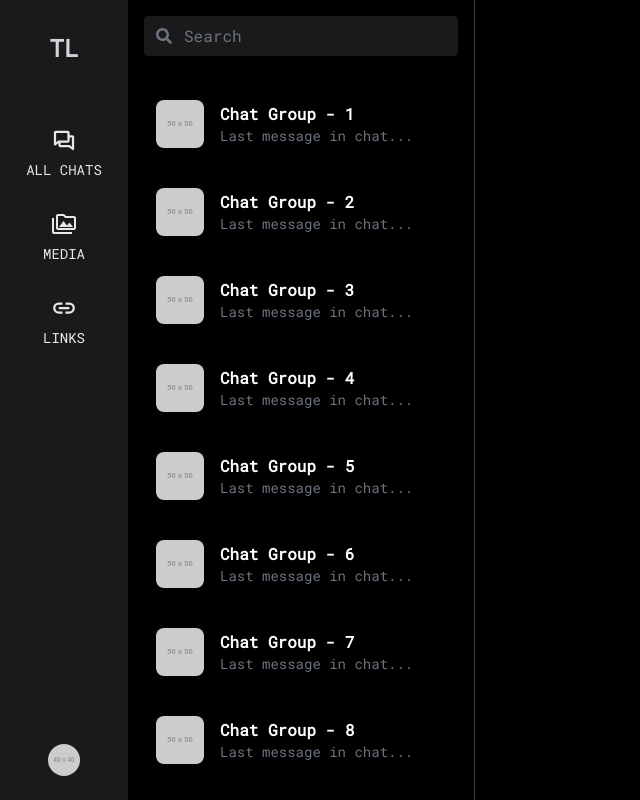
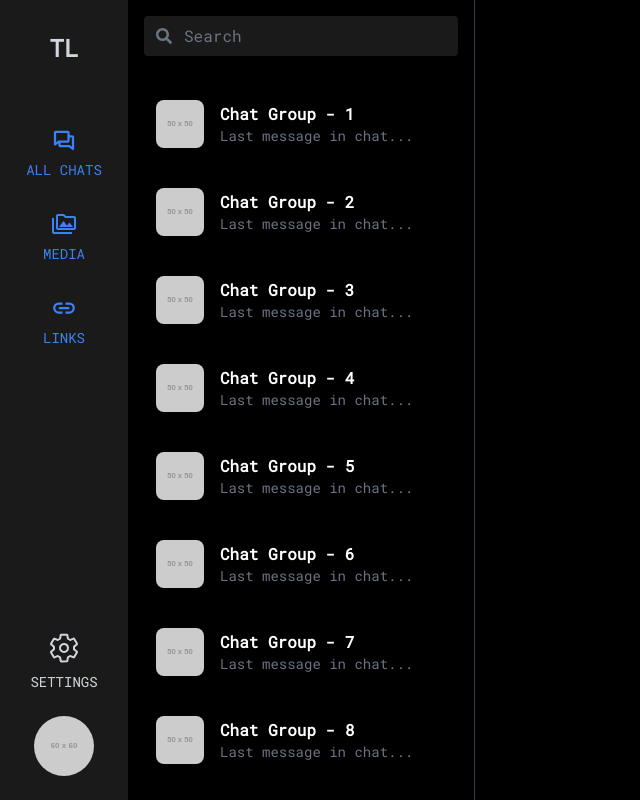
Before and after one commit to InternLay-HG/TEAM_IOSTREAM, a React (Create React App) app in the folder annonify-web/: page / in a window 1280 px wide. Shown: the whole page, without its empty margins (0-640 px from the left). Built offline with nearby package versions, Linux system fonts and the light colour scheme.

Commit message:
Update Sidebar.jsx

```diff
--- a/annonify-web/src/components/Sidebar.jsx
+++ b/annonify-web/src/components/Sidebar.jsx
@@ -2,6 +2,7 @@ import React from "react";
 import { PiChatsBold } from "react-icons/pi";
 import { IoLinkSharp } from "react-icons/io5";
 import { MdOutlinePermMedia } from "react-icons/md";
+import { IoSettingsOutline } from "react-icons/io5";
 
 function Sidebar() {
   return (
@@ -12,27 +13,34 @@ function Sidebar() {
         </div>
         <div className="p-4 space-y-10">
           <nav className="flex flex-col items-center space-y-8">
-            <div className="flex flex-col items-center text-gray-200 hover:text-white cursor-pointer">
+            <div className="flex flex-col items-center text-blue-500 hover:text-white cursor-pointer">
               <PiChatsBold size={24} />
-              <span className="text-sm mt-2 font-roboto-mono">ALL CHATS</span> {/* Apply font */}
+              <span className="text-sm mt-2 font-roboto-mono">ALL CHATS</span>
             </div>
-            <div className="flex flex-col items-center text-gray-200 hover:text-white cursor-pointer">
+            <div className="flex flex-col items-center text-blue-500 hover:text-white cursor-pointer">
               <MdOutlinePermMedia size={24} />
-              <span className="text-sm mt-2 font-roboto-mono">MEDIA</span> {/* Apply font */}
+              <span className="text-sm mt-2 font-roboto-mono">MEDIA</span>
             </div>
-            <div className="flex flex-col items-center text-gray-200 hover:text-white cursor-pointer">
+            <div className="flex flex-col items-center text-blue-500 hover:text-white cursor-pointer">
               <IoLinkSharp size={24} />
-              <span className="text-sm mt-2 font-roboto-mono">LINKS</span> {/* Apply font */}
+              <span className="text-sm mt-2 font-roboto-mono">LINKS</span>
             </div>
           </nav>
         </div>
       </div>
-      <div className="p-6">
-        <div className="flex items-center justify-center">
+      <div className="p-6 flex flex-col items-center">
+        {/* Settings Icon and Text Below it */}
+        <div className="flex flex-col items-center mb-6"> {/* Increased bottom margin here */}
+          <IoSettingsOutline size={32} className="text-gray-300 hover:text-white cursor-pointer" />
+          <span className="text-sm mt-2 font-roboto-mono text-gray-300 hover:text-white">SETTINGS</span>
+        </div>
+
+        {/* User Avatar with increased size */}
+        <div>
           <img
-            src="https://via.placeholder.com/40"
+            src="https://via.placeholder.com/60" // Increased size for the avatar
             alt="User Avatar"
-            className="rounded-full w-8 h-8"
+            className="rounded-full w-13 h-13" // Increased width and height
           />
         </div>
       </div>
```
